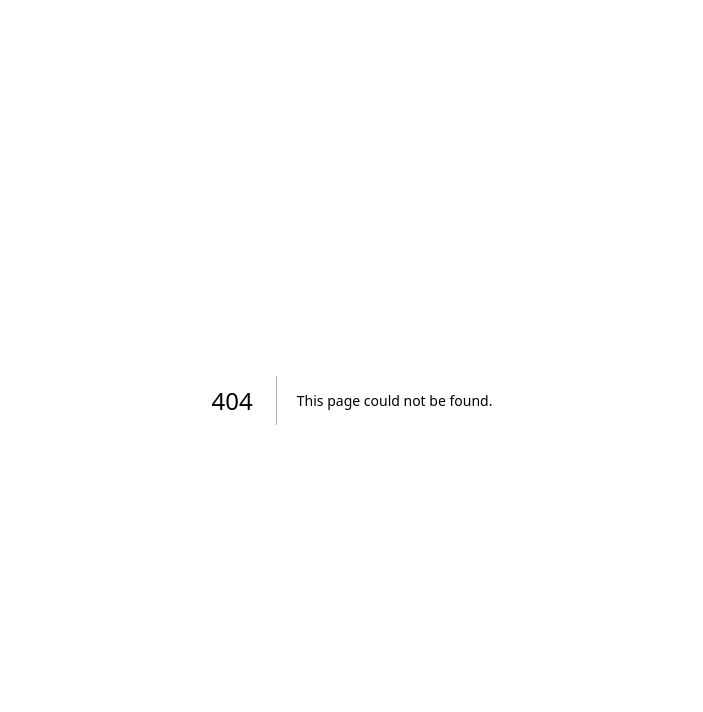
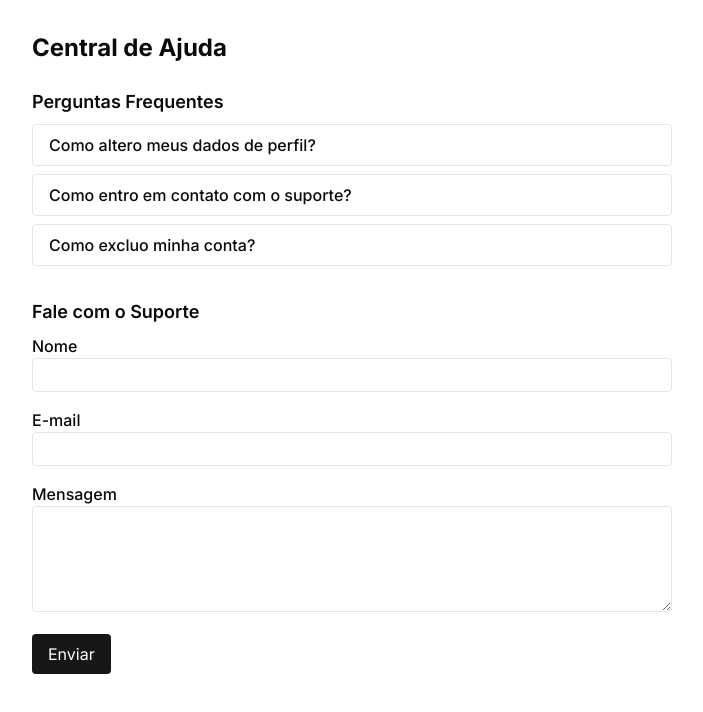
Before and after one commit to thera-org/ComparAuto, a Next.js app: page /ajuda in a window 1280 px wide. Before the commit this address had no page. Shown: the top 712 px of the page, without its empty margins (288-991 px from the left). Built offline with nearby package versions, Linux system fonts and the light colour scheme.

Commit message:
Criaçao aba ajuda
criação aba ajuda e algumas correções.

```diff
--- /dev/null
+++ b/src/app/ajuda/page.tsx
@@ -0,0 +1,105 @@
+"use client"
+
+import { useState } from "react"
+
+const FAQ = [
+  {
+    question: "Como altero meus dados de perfil?",
+    answer: "Acesse a aba 'Conta', clique em 'Editar Perfil', faça as alterações desejadas e salve."
+  },
+  {
+    question: "Como entro em contato com o suporte?",
+    answer: "Envie um e-mail para suporte@comparauto.com ou utilize o formulário abaixo."
+  },
+  {
+    question: "Como excluo minha conta?",
+    answer: "Entre em contato com o suporte para solicitar a exclusão da sua conta."
+  }
+]
+
+export default function AjudaPage() {
+  const [open, setOpen] = useState<number | null>(null)
+  const [form, setForm] = useState({ nome: "", email: "", mensagem: "" })
+  const [enviado, setEnviado] = useState(false)
+
+  const handleChange = (e: React.ChangeEvent<HTMLInputElement | HTMLTextAreaElement>) => {
+    setForm({ ...form, [e.target.name]: e.target.value })
+  }
+
+  const handleSubmit = (e: React.FormEvent) => {
+    e.preventDefault()
+    // Fazer a lógica de envio do formulário aqui por email
+    setEnviado(true)
+  }
+
+  return (
+    <div className="max-w-2xl mx-auto py-8 px-4">
+      <h1 className="text-2xl font-bold mb-6">Central de Ajuda</h1>
+      <div className="mb-8">
+        <h2 className="text-lg font-semibold mb-2">Perguntas Frequentes</h2>
+        <div className="space-y-2">
+          {FAQ.map((item, idx) => (
+            <div key={idx} className="border rounded">
+              <button
+                className="w-full text-left px-4 py-2 font-medium"
+                onClick={() => setOpen(open === idx ? null : idx)}
+              >
+                {item.question}
+              </button>
+              {open === idx && (
+                <div className="px-4 py-2 text-gray-700 bg-gray-50">{item.answer}</div>
+              )}
+            </div>
+          ))}
+        </div>
+      </div>
+      <div>
+        <h2 className="text-lg font-semibold mb-2">Fale com o Suporte</h2>
+        {enviado ? (
+          <div className="p-4 bg-green-100 rounded text-green-700">Mensagem enviada! Em breve entraremos em contato.</div>
+        ) : (
+          <form onSubmit={handleSubmit} className="space-y-4">
+            <div>
+              <label className="block font-medium">Nome</label>
+              <input
+                name="nome"
+                value={form.nome}
+                onChange={handleChange}
+                className="border rounded px-2 py-1 w-full"
+                required
+              />
+            </div>
+            <div>
+              <label className="block font-medium">E-mail</label>
+              <input
+                name="email"
+                type="email"
+                value={form.email}
+                onChange={handleChange}
+                className="border rounded px-2 py-1 w-full"
+                required
+              />
+            </div>
+            <div>
+              <label className="block font-medium">Mensagem</label>
+              <textarea
+                name="mensagem"
+                value={form.mensagem}
+                onChange={handleChange}
+                className="border rounded px-2 py-1 w-full"
+                rows={4}
+                required
+              />
+            </div>
+            <button
+              type="submit"
+              className="bg-primary text-white px-4 py-2 rounded"
+            >
+              Enviar
+            </button>
+          </form>
+        )}
+      </div>
+    </div>
+  )
+}
--- a/src/app/conta/page.tsx
+++ b/src/app/conta/page.tsx
@@ -1,7 +1,8 @@
 "use client"
 
-import { useEffect, useState } from "react"
+import { useEffect, useState, ChangeEvent, FormEvent } from "react"
 import { supabase } from "@/lib/supabase"
+import Image from "next/image"
 
 interface UserMetadata {
   full_name?: string
@@ -13,12 +14,24 @@ interface UserProfile {
   email: string
   nome?: string
   role?: string
+  telefone?: string
+  endereco?: string
   user_metadata?: UserMetadata
 }
 
 export default function ContaPage() {
   const [user, setUser] = useState<UserProfile | null>(null)
   const [loading, setLoading] = useState(true)
+  const [edit, setEdit] = useState(false)
+  const [form, setForm] = useState({
+    nome: "",
+    email: "",
+    telefone: "",
+    endereco: "",
+    avatar_url: ""
+  })
+  const [avatarFile, setAvatarFile] = useState<File | null>(null)
+  const [saving, setSaving] = useState(false)
 
   useEffect(() => {
     const fetchUser = async () => {
@@ -28,17 +41,81 @@ export default function ContaPage() {
         setLoading(false)
         return
       }
-      // Busca dados extras do perfil se necessário
       const { data: userDoc } = await supabase
         .from("users")
         .select("*")
         .eq("id", user.id)
         .single()
-      setUser({ ...user, ...userDoc })
+      const merged = { ...user, ...userDoc }
+      setUser(merged)
+      setForm({
+        nome: merged.nome || merged.user_metadata?.full_name || "",
+        email: merged.email || "",
+        telefone: merged.telefone || "",
+        endereco: merged.endereco || "",
+        avatar_url: merged.user_metadata?.avatar_url || ""
+      })
       setLoading(false)
     }
     fetchUser()
   }, [])
+
+  const handleChange = (e: ChangeEvent<HTMLInputElement>) => {
+    setForm({ ...form, [e.target.name]: e.target.value })
+  }
+
+  const handleAvatarChange = (e: ChangeEvent<HTMLInputElement>) => {
+    if (e.target.files && e.target.files[0]) {
+      setAvatarFile(e.target.files[0])
+      setForm({ ...form, avatar_url: URL.createObjectURL(e.target.files[0]) })
+    }
+  }
+
+  const handleSubmit = async (e: FormEvent) => {
+    e.preventDefault()
+    setSaving(true)
+    let avatar_url = form.avatar_url
+
+    // Upload avatar se mudou
+    if (avatarFile && user) {
+      const { data, error } = await supabase.storage
+        .from("avatars")
+        .upload(`public/${user.id}`, avatarFile, { upsert: true })
+      if (!error && data) {
+        const { data: urlData } = supabase.storage.from("avatars").getPublicUrl(data.path)
+        avatar_url = urlData.publicUrl
+      }
+    }
+
+    // Atualiza tabela users
+    if (user) {
+      await supabase
+        .from("users")
+        .update({
+          nome: form.nome,
+          telefone: form.telefone,
+          endereco: form.endereco
+        })
+        .eq("id", user.id)
+
+      // Atualiza email se mudou
+      if (form.email !== user.email) {
+        await supabase.auth.updateUser({ email: form.email })
+      }
+
+      // Atualiza avatar no user_metadata
+      await supabase.auth.updateUser({
+        data: {
+          full_name: form.nome,
+          avatar_url
+        }
+      })
+    }
+
+    setEdit(false)
+    setSaving(false)
+    window.location.reload()
+  }
 
   if (loading) {
     return <div className="p-8 text-center">Carregando...</div>
@@ -52,6 +129,90 @@ export default function ContaPage() {
     <div className="max-w-xl mx-auto py-8 px-4">
       <h1 className="text-2xl font-bold mb-6">Minha Conta</h1>
       <div className="bg-white p-6 rounded-lg shadow space-y-4">
+       {edit ? (
+  <form onSubmit={handleSubmit} className="space-y-4">
+    <div className="flex items-center gap-4">
+      <Image
+        src={form.avatar_url || "/placeholder.svg"}
+        alt="Avatar"
+        width={64}
+        height={64}
+        className="w-16 h-16 rounded-full object-cover"
+      />
+      <input type="file" accept="image/*" onChange={handleAvatarChange} />
+    </div>
+            <div>
+              <label className="font-medium block">Nome:</label>
+              <input
+                name="nome"
+                value={form.nome}
+                onChange={handleChange}
+                className="border rounded px-2 py-1 w-full"
+                required
+              />
+            </div>
+            <div>
+              <label className="font-medium block">E-mail:</label>
+              <input
+                name="email"
+                type="email"
+                value={form.email}
+                onChange={handleChange}
+                className="border rounded px-2 py-1 w-full"
+                required
+              />
+            </div>
+            <div>
+              <label className="font-medium block">Telefone:</label>
+              <input
+                name="telefone"
+                value={form.telefone}
+                onChange={handleChange}
+                className="border rounded px-2 py-1 w-full"
+              />
+            </div>
+            <div>
+              <label className="font-medium block">Endereço:</label>
+              <input
+                name="endereco"
+                value={form.endereco}
+                onChange={handleChange}
+                className="border rounded px-2 py-1 w-full"
+              />
+            </div>
+            <button
+              type="submit"
+              className="bg-primary text-white px-4 py-2 rounded"
+              disabled={saving}
+            >
+              {saving ? "Salvando..." : "Salvar"}
+            </button>
+            <button
+              type="button"
+              className="ml-2 px-4 py-2 rounded border"
+              onClick={() => setEdit(false)}
+              disabled={saving}
+            >
+              Cancelar
+            </button>
+          </form>
+        ) : (
+          <>
+            <div className="flex items-center gap-4">
+      <Image
+        src={user.user_metadata?.avatar_url || "/placeholder.svg"}
+        alt="Avatar"
+        width={64}
+        height={64}
+        className="w-16 h-16 rounded-full object-cover"
+      />
+      <button
+        className="ml-2 px-4 py-2 rounded border"
+        onClick={() => setEdit(true)}
+      >
+                Editar Perfil
+              </button>
+            </div>
             <div>
               <span className="font-medium">Nome:</span> {user.nome || user.user_metadata?.full_name}
             </div>
@@ -59,9 +220,16 @@ export default function ContaPage() {
               <span className="font-medium">E-mail:</span> {user.email}
             </div>
             <div>
+              <span className="font-medium">Telefone:</span> {user.telefone || "-"}
+            </div>
+            <div>
+              <span className="font-medium">Endereço:</span> {user.endereco || "-"}
+            </div>
+            <div>
               <span className="font-medium">Função:</span> {user.role || "usuário"}
             </div>
-        {/* Adicione mais informações do perfil aqui */}
+          </>
+        )}
       </div>
     </div>
   )
--- a/src/app/page.tsx
+++ b/src/app/page.tsx
@@ -31,7 +31,7 @@ export default function Home() {
   const [, setUserData] = useState<UserData | null>(null)
   const [loading, setLoading] = useState(true)
   const [showMap, setShowMap] = useState(false)
-  const [workshops, ] = useState<Workshop[]>([])
+  const [workshops, setWorkshops] = useState<Workshop[]>([])
 
   const { isLoaded } = useLoadScript({
     googleMapsApiKey: process.env.NEXT_PUBLIC_GOOGLE_MAPS_API_KEY || ''
@@ -77,19 +77,19 @@ export default function Home() {
     fetchUserData()
   }, [])
 
-  /*useEffect(() => {
+  useEffect(() => {
     // Mock data - substitua por chamada real ao Supabase
     const mockWorkshops: Workshop[] = [
        {
         id: 1,
-        name: "Oficina Central",
-        address: "Av. Paulista, 1000, São Paulo",
+        name: "Chapadinha Auto Center",
+        address: "Jardim das Margaridas, São Luis",
         lat: -23.5635,
         lng: -46.6543,
         rating: 4.8,
         price: "R$120/hora"
       },
-      {
+      /*{
         id: 2,
         name: "Auto Serviço Premium",
         address: "Rua Augusta, 1500, São Paulo",
@@ -97,10 +97,10 @@ export default function Home() {
         lng: -46.6592,
         rating: 4.6,
         price: "R$150/hora"
-      }
+      }*/
     ]
     setWorkshops(mockWorkshops)
-  }, [])*/
+  }, [])
 
 
   if (loading) {
```
Lines whose indentation alone changed are shown as unchanged.
